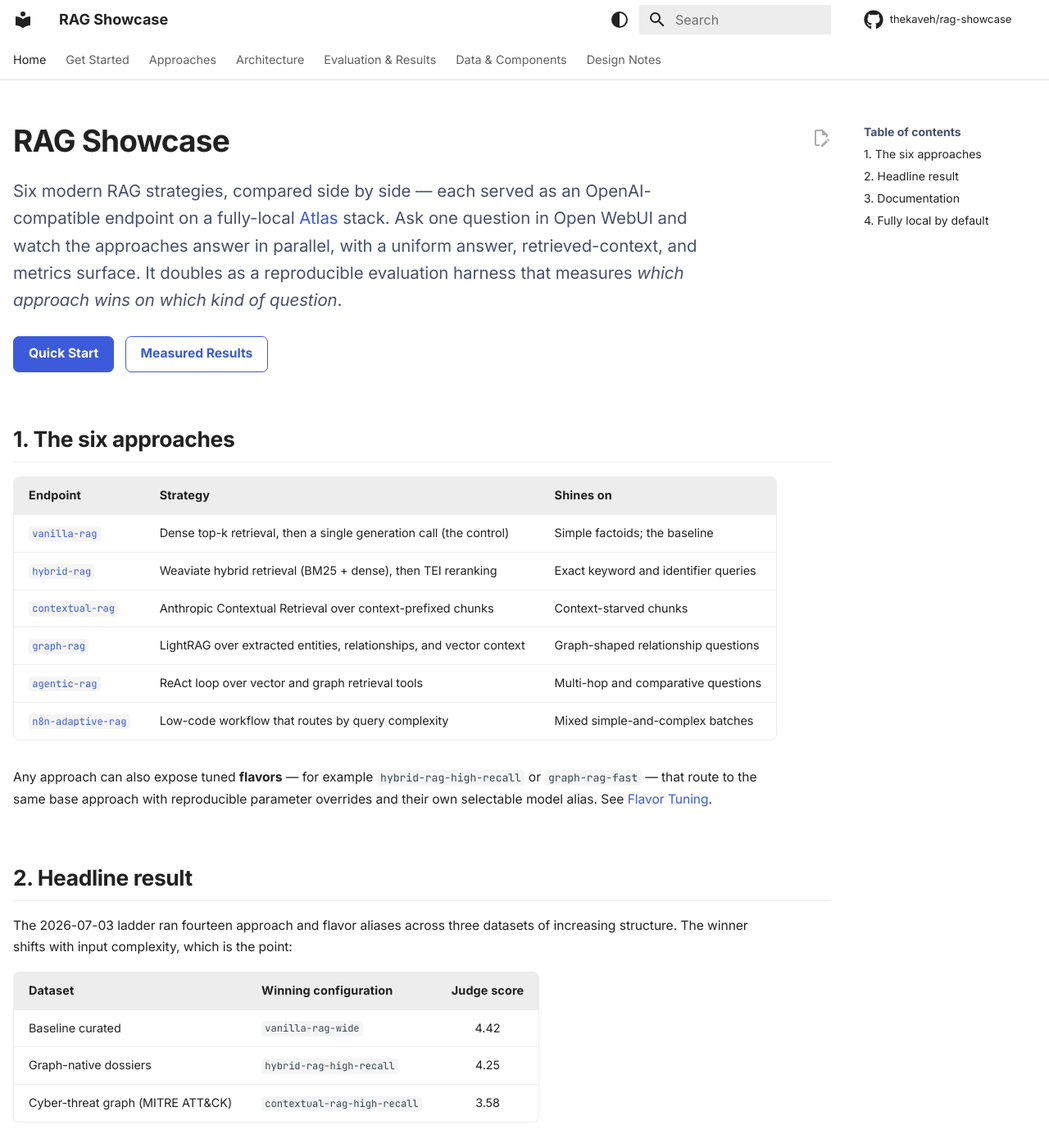
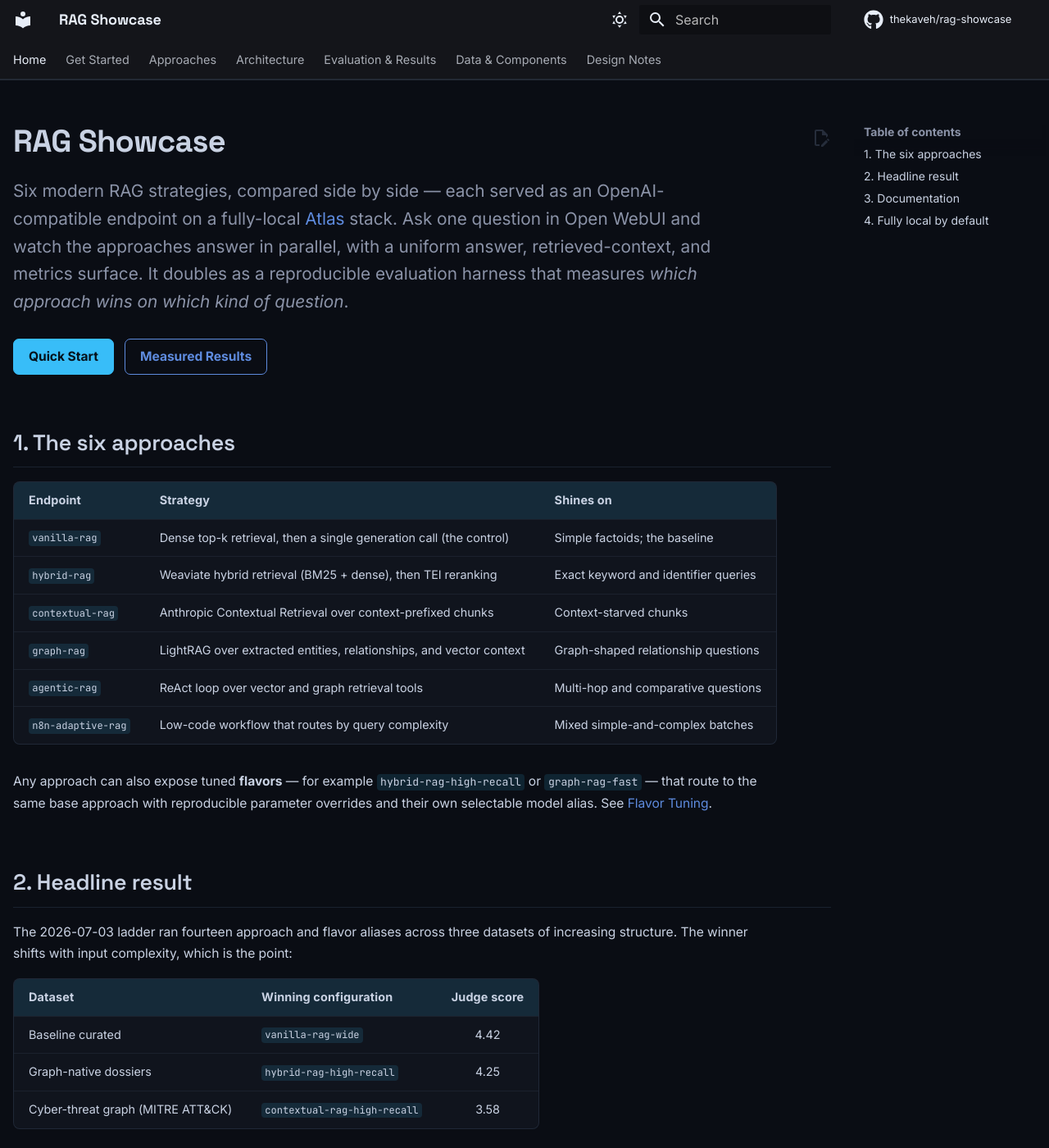
Before and after one commit to thekaveh/rag-showcase, an MkDocs documentation site: the page built from docs/index.md, in a window 1280 px wide and 1400 px high. Shown: the whole window at 82% size. Built offline with MkDocs 1.6.1 and Material for MkDocs 9.7.7, drawn with Linux system fonts in a browser that asks for light colours; comment, search, counter and statistics services are not loaded.

Commit message:
docs: dark-first sci-fi theme for the documentation site
Re-skin the MkDocs Material site to a sleek, cool, minimalist, sci-fi-esque aesthetic:
- Dark-default palette on a deep near-black canvas (#0a0d14) with a single luminous
  cyan accent (#38bdf8) used sparingly for links, active state, primary button, and
  focal detail; clean light scheme retained as a toggle.
- Space Grotesk geometric display headings (Inter body, JetBrains Mono code).
- Hairline chrome (seamless header, thin rules) instead of heavy boxes/shadows;
  subtle cyan glow on interactive cards/buttons; cyan-tinted table headers and inline
  code chips.
- Width/layout fixes preserved (wide grid, prose measure cap, full-width tables).

Strict build clean; verified light + dark in headless Chrome.

Co-Authored-By: Claude Opus 4.8 (1M context) <noreply@anthropic.com>
Claude-Session: https://claude.ai/code/session_01WWUzcof73RFj7EVrybExaz

```diff
--- a/docs/stylesheets/extra.css
+++ b/docs/stylesheets/extra.css
@@ -1,24 +1,46 @@
 /* ============================================================================
-   RAG Showcase — refined, minimalist Material theme.
-   Overrides use documented Material CSS variables where possible.
+   RAG Showcase — dark-first, sci-fi-minimalist Material theme.
+   Sleek, cool, elegant: a deep near-black canvas, a single luminous cyan accent
+   (harmonizing with the architecture diagrams), geometric display headings, and
+   hairline chrome. The light scheme is a clean, restrained toggle.
    ============================================================================ */
 
-/* --- Palette -------------------------------------------------------------- */
-[data-md-color-scheme="default"] {
-  --md-accent-fg-color: #3b5bdb;
-  --md-typeset-a-color: #3b5bdb;
-  --md-default-fg-color--light: #47506a;
-  --md-footer-bg-color: #14171d;
-  --md-footer-bg-color--dark: #0f1218;
+@import url("https://fonts.googleapis.com/css2?family=Space+Grotesk:wght@500;600;700&display=swap");
+
+/* --- Palette: dark (primary) ---------------------------------------------- */
+[data-md-color-scheme="slate"] {
+  --md-default-bg-color: #0a0d14;
+  --md-default-fg-color: #c9d2e3;
+  --md-default-fg-color--light: #8b93a8;
+  --md-default-fg-color--lighter: rgba(150, 175, 215, 0.20);
+  --md-default-fg-color--lightest: rgba(130, 165, 210, 0.10);
+  --md-code-bg-color: #10141d;
+  --md-code-fg-color: #cdd6e6;
+  --md-accent-fg-color: #38bdf8;
+  --md-typeset-a-color: #4fc3f7;
+  --md-primary-fg-color: #0a0d14; /* header shares the canvas */
+  --md-primary-bg-color: #e7edf7;
+  --md-footer-bg-color: #080b11;
+
+  --sf-surface: #10141d;
+  --sf-hairline: rgba(130, 165, 210, 0.14);
+  --sf-hairline-lo: rgba(130, 165, 210, 0.09);
+  --sf-accent: #38bdf8;
+  --sf-accent-soft: rgba(56, 189, 248, 0.13);
 }
 
-[data-md-color-scheme="slate"] {
-  --md-hue: 232;
-  --md-accent-fg-color: #93a6ff;
-  --md-typeset-a-color: #93a6ff;
-  --md-default-bg-color: hsl(228, 16%, 9%);
-  --md-code-bg-color: hsl(228, 16%, 13%);
-  --md-default-fg-color--light: #aeb6cc;
+/* --- Palette: light (toggle) ---------------------------------------------- */
+[data-md-color-scheme="default"] {
+  --md-accent-fg-color: #0891b2;
+  --md-typeset-a-color: #0e7490;
+  --md-default-fg-color--light: #4a5568;
+  --md-footer-bg-color: #0a0d14;
+
+  --sf-surface: #f5f7fa;
+  --sf-hairline: rgba(15, 30, 60, 0.12);
+  --sf-hairline-lo: rgba(15, 30, 60, 0.07);
+  --sf-accent: #0891b2;
+  --sf-accent-soft: rgba(8, 145, 178, 0.09);
 }
 
 /* --- Base typography ------------------------------------------------------ */
@@ -27,64 +49,73 @@ body {
   -moz-osx-font-smoothing: grayscale;
   text-rendering: optimizeLegibility;
 }
-
 .md-typeset {
   font-size: 0.78rem;
   line-height: 1.72;
   letter-spacing: -0.003em;
-}
-
-.md-typeset h1 {
-  font-weight: 700;
-  letter-spacing: -0.022em;
-  font-size: 1.85rem;
-  margin-bottom: 0.55em;
   color: var(--md-default-fg-color);
 }
 
+/* Geometric display face for headings + brand — the sci-fi cue. */
+.md-typeset h1,
+.md-typeset h2,
+.md-typeset h3,
+.md-header__title {
+  font-family: "Space Grotesk", "Inter", -apple-system, sans-serif;
+}
+.md-typeset h1 {
+  font-weight: 700;
+  letter-spacing: -0.02em;
+  font-size: 1.9rem;
+  margin-bottom: 0.5em;
+  color: var(--md-default-fg-color);
+}
 .md-typeset h2 {
   font-weight: 600;
-  letter-spacing: -0.014em;
-  font-size: 1.32rem;
+  letter-spacing: -0.01em;
+  font-size: 1.34rem;
   margin-top: 2.4em;
-  padding-bottom: 0.34em;
-  border-bottom: 1px solid var(--md-default-fg-color--lightest);
+  padding-bottom: 0.36em;
+  border-bottom: 1px solid var(--sf-hairline);
 }
-
 .md-typeset h3 {
   font-weight: 600;
-  letter-spacing: -0.008em;
-  font-size: 1.02rem;
+  letter-spacing: -0.006em;
+  font-size: 1.04rem;
   margin-top: 1.7em;
 }
-
 .md-typeset h4 {
   font-weight: 600;
   font-size: 0.86rem;
 }
+::selection {
+  background: var(--sf-accent-soft);
+}
 
-/* --- Header + tabs: quiet hairlines, no heavy shadow ---------------------- */
-.md-header {
-  box-shadow: none;
-  border-bottom: 1px solid var(--md-default-fg-color--lightest);
-}
+/* --- Header + tabs: seamless canvas, cyan hairline ------------------------ */
+.md-header,
 .md-header--shadow {
   box-shadow: none;
+  border-bottom: 1px solid var(--sf-hairline);
 }
 .md-tabs {
-  border-bottom: 1px solid var(--md-default-fg-color--lightest);
+  border-bottom: 1px solid var(--sf-hairline);
+}
+.md-header__title {
+  font-weight: 600;
+  letter-spacing: -0.01em;
+}
+.md-tabs__link {
+  font-size: 0.72rem;
+  opacity: 0.7;
+}
+.md-tabs__link--active,
+.md-tabs__link:hover {
+  opacity: 1;
 }
 [data-md-color-scheme="default"] .md-header,
 [data-md-color-scheme="default"] .md-tabs {
   color: var(--md-default-fg-color);
-}
-.md-tabs__link {
-  font-size: 0.72rem;
-  opacity: 0.72;
-}
-.md-tabs__link--active,
-.md-tabs__link:hover {
-  opacity: 1;
 }
 
 /* --- Content column: use the viewport on large screens -------------------- */
@@ -96,11 +127,7 @@ body {
     max-width: 1680px;
   }
 }
-.md-typeset {
-  color: var(--md-default-fg-color);
-}
-/* Keep prose to a comfortable measure even in the wide content column, while
-   tables, code, and cards are free to use the full width. */
+/* Keep prose to a comfortable measure; tables, code, cards, diagrams go wide. */
 .md-typeset > p,
 .md-typeset > ul,
 .md-typeset > ol,
@@ -117,7 +144,7 @@ body {
   max-width: none;
 }
 
-/* --- Links: underline on hover only --------------------------------------- */
+/* --- Links ---------------------------------------------------------------- */
 .md-typeset a {
   text-decoration: none;
   transition: color 100ms;
@@ -128,45 +155,48 @@ body {
   text-decoration-thickness: 1px;
 }
 
-/* --- Tables: minimalist, framed ------------------------------------------- */
+/* --- Tables: framed, hairline, cool header -------------------------------- */
 .md-typeset table:not([class]) {
   font-size: 0.72rem;
-  border: 1px solid var(--md-default-fg-color--lightest);
+  border: 1px solid var(--sf-hairline);
   border-radius: 8px;
   border-collapse: separate;
   border-spacing: 0;
   overflow: hidden;
+  background: var(--sf-surface);
 }
 .md-typeset table:not([class]) th {
   font-weight: 600;
   letter-spacing: 0.01em;
-  background: var(--md-default-fg-color--lightest);
+  background: var(--sf-accent-soft);
+  color: var(--md-default-fg-color);
   border: none;
 }
 .md-typeset table:not([class]) td {
   border: none;
-  border-top: 1px solid var(--md-default-fg-color--lightest);
+  border-top: 1px solid var(--sf-hairline-lo);
 }
 .md-typeset table:not([class]) td,
 .md-typeset table:not([class]) th {
   padding: 0.5rem 0.9rem;
 }
 .md-typeset table:not([class]) tr:hover td {
-  background: var(--md-default-fg-color--lightest);
+  background: var(--sf-hairline-lo);
 }
 /* Endpoint / identifier names in tables should not wrap mid-token. */
 .md-typeset table:not([class]) code {
   white-space: nowrap;
 }
 
-/* --- Admonitions + details: quiet, thin accent --------------------------- */
+/* --- Admonitions + details: hairline with a cyan edge --------------------- */
 .md-typeset .admonition,
 .md-typeset details {
-  border: 1px solid var(--md-default-fg-color--lightest);
-  border-left: 2px solid var(--md-accent-fg-color);
+  border: 1px solid var(--sf-hairline);
+  border-left: 2px solid var(--sf-accent);
   border-radius: 6px;
   box-shadow: none;
   font-size: 0.74rem;
+  background: var(--sf-surface);
 }
 .md-typeset .admonition-title,
 .md-typeset summary {
@@ -180,6 +210,10 @@ body {
   border-radius: 4px;
   padding: 0.1em 0.35em;
 }
+.md-typeset :not(pre) > code {
+  background: var(--sf-accent-soft);
+  color: var(--md-default-fg-color);
+}
 .md-typeset pre > code {
   font-size: 0.76rem;
   line-height: 1.6;
@@ -187,35 +221,54 @@ body {
 .highlight {
   border-radius: 8px;
 }
+[data-md-color-scheme="slate"] .md-typeset pre > code {
+  border: 1px solid var(--sf-hairline-lo);
+  border-radius: 8px;
+}
 
-/* --- Buttons -------------------------------------------------------------- */
+/* --- Buttons: cyan primary ------------------------------------------------ */
 .md-typeset .md-button {
   border-radius: 7px;
   border-width: 1px;
   font-weight: 600;
-  letter-spacing: 0;
   padding: 0.5em 1.15em;
-  transition: background-color 120ms, color 120ms, border-color 120ms;
+  transition: background-color 130ms, color 130ms, border-color 130ms, box-shadow 130ms;
 }
 .md-typeset .md-button + .md-button {
   margin-left: 0.45rem;
 }
+.md-typeset .md-button--primary {
+  background: var(--sf-accent);
+  border-color: var(--sf-accent);
+  color: #06121c;
+}
+.md-typeset .md-button--primary:hover {
+  background: transparent;
+  color: var(--sf-accent);
+  box-shadow: 0 0 0 1px var(--sf-accent), 0 0 18px -6px var(--sf-accent);
+}
+.md-typeset .md-button:not(.md-button--primary):hover {
+  border-color: var(--sf-accent);
+  color: var(--sf-accent);
+}
 
-/* --- Grid cards: minimalist, icon-free ------------------------------------ */
+/* --- Grid cards: hairline + cyan hover glow ------------------------------- */
 .md-typeset .grid.cards > ul > li {
-  border: 1px solid var(--md-default-fg-color--lightest);
+  border: 1px solid var(--sf-hairline);
   border-radius: 10px;
   padding: 1rem 1.2rem;
+  background: var(--sf-surface);
   box-shadow: none;
-  transition: border-color 130ms ease, transform 130ms ease;
+  transition: border-color 140ms ease, transform 140ms ease, box-shadow 140ms ease;
 }
 .md-typeset .grid.cards > ul > li:hover {
-  border-color: var(--md-accent-fg-color);
+  border-color: var(--sf-accent);
   transform: translateY(-2px);
+  box-shadow: 0 0 22px -10px var(--sf-accent);
 }
 .md-typeset .grid.cards > ul > li > hr {
   margin: 0.6em 0;
-  background: var(--md-default-fg-color--lightest);
+  background: var(--sf-hairline);
 }
 .md-typeset .grid.cards > ul > li > p:first-child {
   font-weight: 600;
@@ -224,7 +277,7 @@ body {
 
 /* --- Home hero ------------------------------------------------------------ */
 .md-typeset .hero-tagline > p {
-  font-size: 1.02rem;
+  font-size: 1.04rem;
   line-height: 1.62;
   color: var(--md-default-fg-color--light);
   max-width: 44rem;
@@ -234,20 +287,25 @@ body {
 /* --- Embedded diagram iframes --------------------------------------------- */
 .md-typeset iframe.diagram {
   width: 100%;
-  border: 1px solid var(--md-default-fg-color--lightest);
+  border: 1px solid var(--sf-hairline);
   border-radius: 10px;
   background: #ffffff;
 }
 
-/* --- Sidebar nav: lighter weight ------------------------------------------ */
+/* --- Sidebar nav ---------------------------------------------------------- */
 .md-nav {
   font-size: 0.7rem;
 }
 .md-nav__title {
   font-weight: 600;
 }
+.md-nav__link--active,
+.md-nav__link:focus,
+.md-nav__link:hover {
+  color: var(--sf-accent);
+}
 
-/* --- Footer: restrained --------------------------------------------------- */
+/* --- Footer --------------------------------------------------------------- */
 .md-footer-meta {
   font-size: 0.68rem;
 }
--- a/mkdocs.yml
+++ b/mkdocs.yml
@@ -21,25 +21,21 @@ theme:
     code: JetBrains Mono
   icon:
     repo: fontawesome/brands/github
+  # Dark-first: the sci-fi register lives in the dark scheme (default on load);
+  # a clean light scheme is available via the toggle.
   palette:
-    - media: "(prefers-color-scheme)"
+    - scheme: slate
+      primary: black
+      accent: cyan
       toggle:
-        icon: material/circle-half-full
+        icon: material/weather-sunny
         name: Switch to light mode
-    - media: "(prefers-color-scheme: light)"
-      scheme: default
+    - scheme: default
       primary: white
-      accent: indigo
+      accent: cyan
       toggle:
         icon: material/weather-night
         name: Switch to dark mode
-    - media: "(prefers-color-scheme: dark)"
-      scheme: slate
-      primary: black
-      accent: indigo
-      toggle:
-        icon: material/weather-sunny
-        name: Switch to system preference
   features:
     - navigation.tabs
     - navigation.tabs.sticky
```
